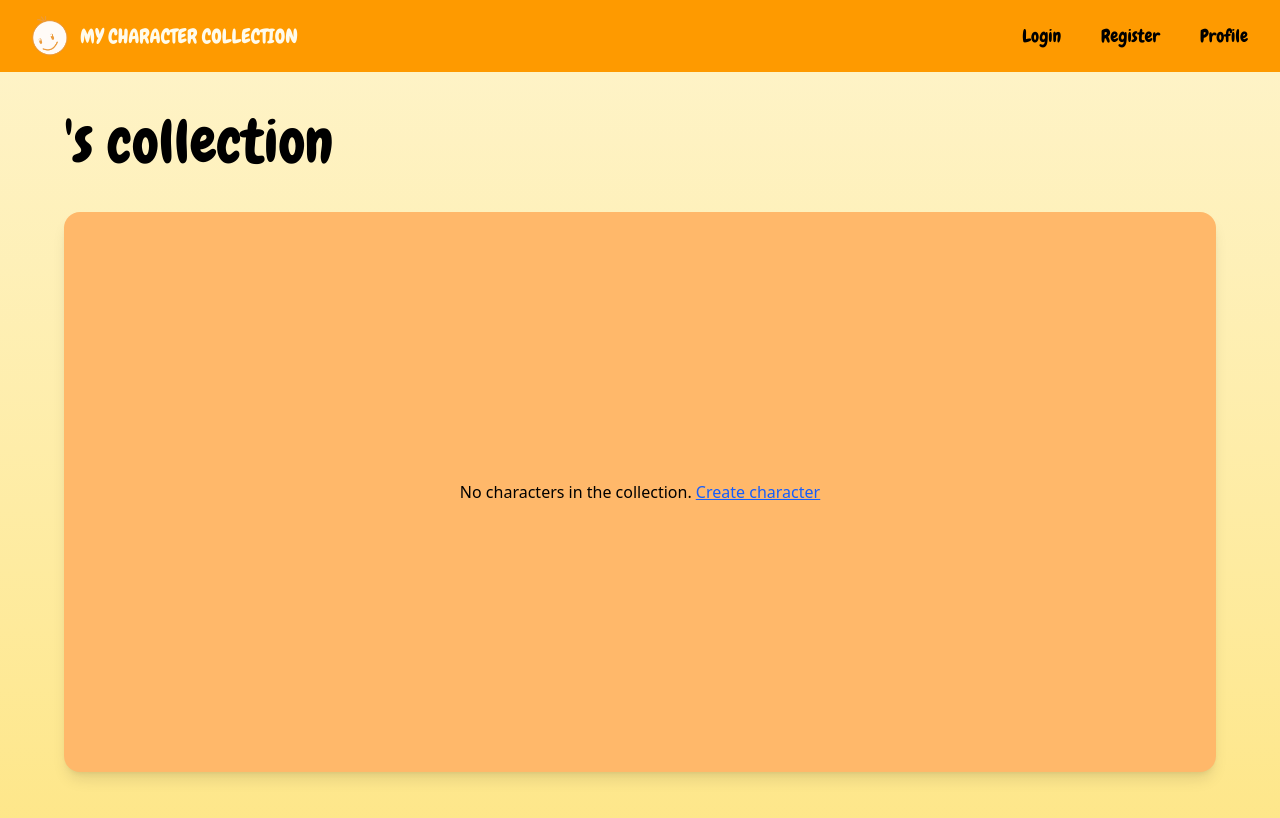
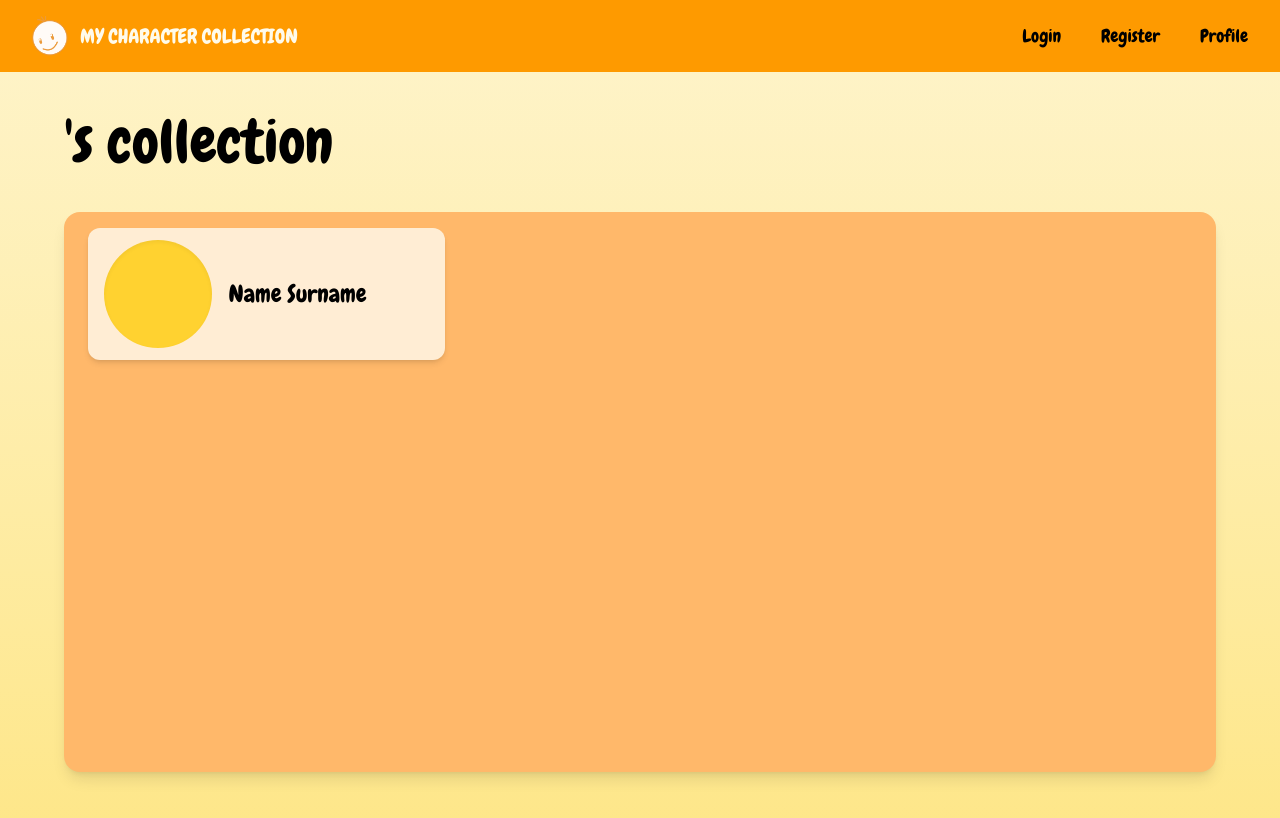
Before and after one commit to biogolf10457/my-character-collection, a React (Vite) app in the folder frontend/: page /profile in a window 1280 px wide. Shown: the top 818 px of the page. Built offline with nearby package versions, Linux system fonts and the light colour scheme.

Commit message:
create character card component

```diff
--- /dev/null
+++ b/frontend/src/components/CharacterCard.jsx
@@ -0,0 +1,14 @@
+import React from "react";
+
+const CharacterCard = ({ name }) => {
+  return (
+    <div className="relative px-4 py-3 bg-orange-100 rounded-xl shadow-md hover:scale-105 hover:-rotate-2 transition-all">
+      <div className="inline-block w-1/3 aspect-square bg-amber-300 rounded-full inset-shadow-sm align-middle"></div>
+      <div className="inline-block w-2/3 pl-4 text-2xl font-chewy align-middle">
+        {name}
+      </div>
+    </div>
+  );
+};
+
+export default CharacterCard;
--- a/frontend/src/components/Profile.jsx
+++ b/frontend/src/components/Profile.jsx
@@ -1,10 +1,11 @@
 import React from "react";
 import { useState } from "react";
 import { Link } from "react-router-dom";
+import CharacterCard from "./CharacterCard";
 
 const Profile = () => {
   const [name, setName] = useState("");
-  const [characters, setCharacters] = useState([]);
+  const [characters, setCharacters] = useState([""]);
   const [loaded, setLoaded] = useState(true);
 
   return (
@@ -27,8 +28,8 @@ const Profile = () => {
               </div>
             )}
             {loaded && characters.length > 0 && (
-              <div className="absolute top-1/2 left-1/2 -translate-1/2">
-                test
+              <div className="grid grid-cols-1 md:grid-cols-2 lg:grid-cols-3 gap-4">
+                <CharacterCard name="Name Surname" />
               </div>
             )}
           </div>
```
